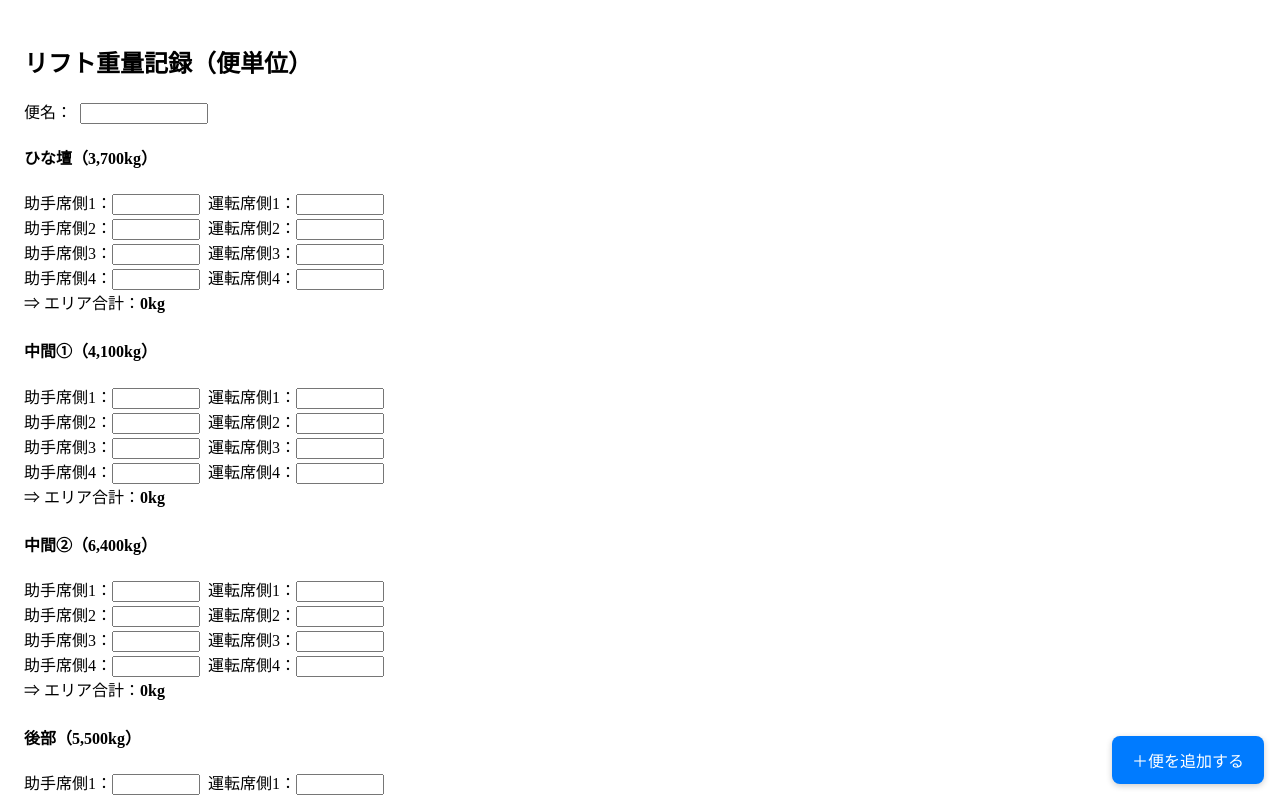
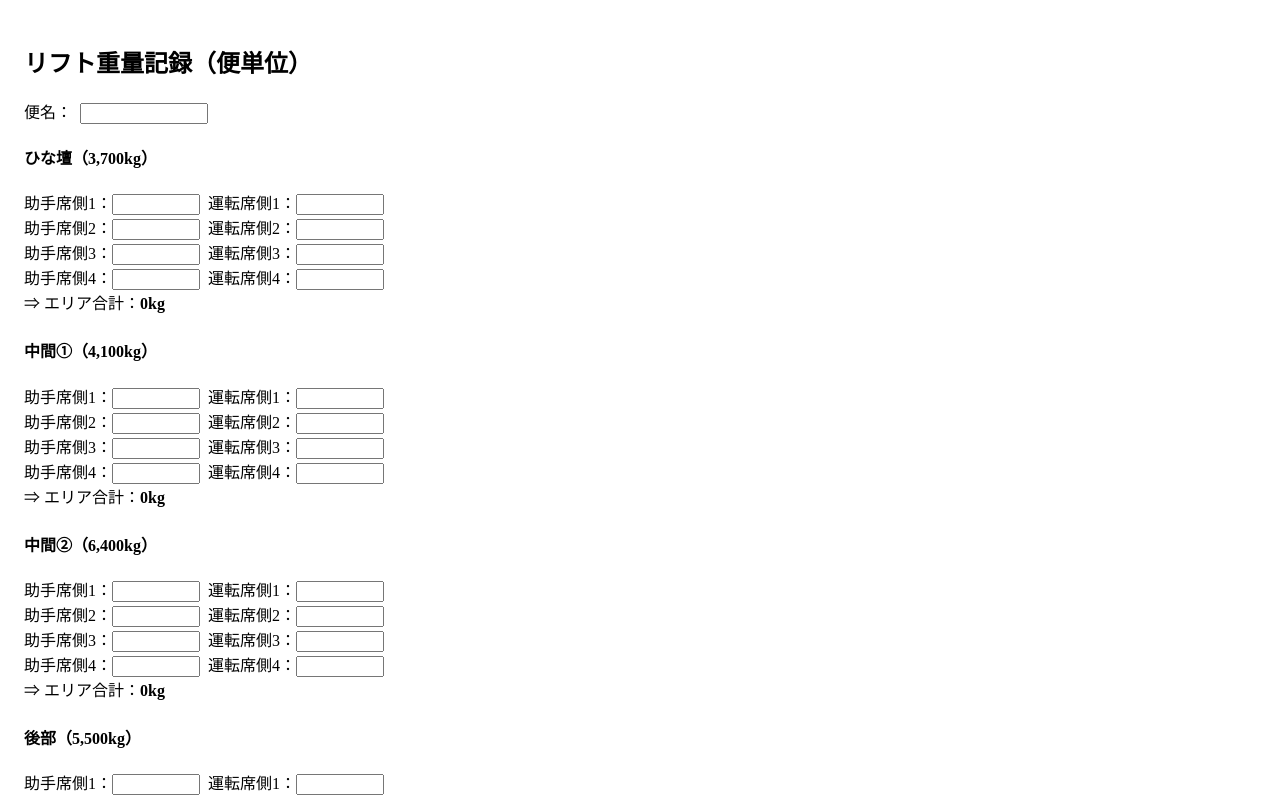
Before and after one commit to Toyotayusou1111/-, a React (Create React App) app: page / in a window 1280 px wide. Shown: the top 797 px of the page. Built offline with nearby package versions, Linux system fonts and the light colour scheme.

Commit message:
Update App.js

```diff
--- a/src/App.js
+++ b/src/App.js
@@ -164,19 +164,15 @@ export default function App() {
             <div>
               <strong>第2軸荷重：</strong> {Math.round(axleWeight).toLocaleString()}kg
             </div>
-            <div>
+            <div style={{ marginBottom: "1rem" }}>
               <strong>総積載量：</strong> {Math.round(totalWeight).toLocaleString()}kg
             </div>
-          </div>
-        );
-      })}
-      {entries.length < 26 && (
+            {entryIdx === entries.length - 1 && entries.length < 26 && (
               <button
                 onClick={addEntry}
                 style={{
-            position: "fixed",
-            bottom: "1rem",
-            right: "1rem",
+                  display: "block",
+                  margin: "0 auto",
                   padding: "0.75rem 1.25rem",
                   fontSize: "1rem",
                   backgroundColor: "#007bff",
@@ -184,7 +180,6 @@ export default function App() {
                   border: "none",
                   borderRadius: "0.5rem",
                   boxShadow: "0 2px 6px rgba(0,0,0,0.2)",
-            zIndex: 1000,
                 }}
               >
                 ＋便を追加する
@@ -192,4 +187,7 @@ export default function App() {
             )}
           </div>
         );
+      })}
+    </div>
+  );
 }
```
Lines whose indentation alone changed are shown as unchanged.
